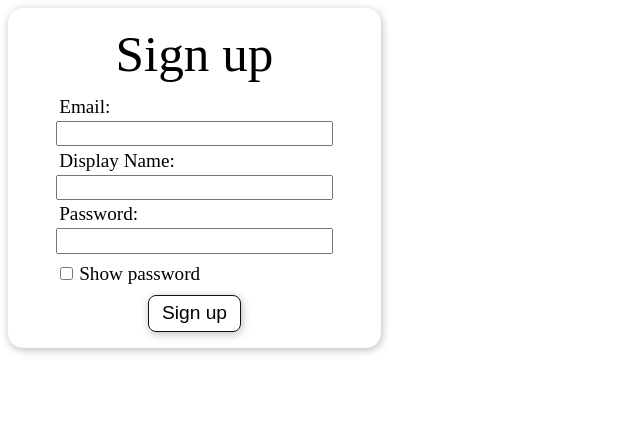
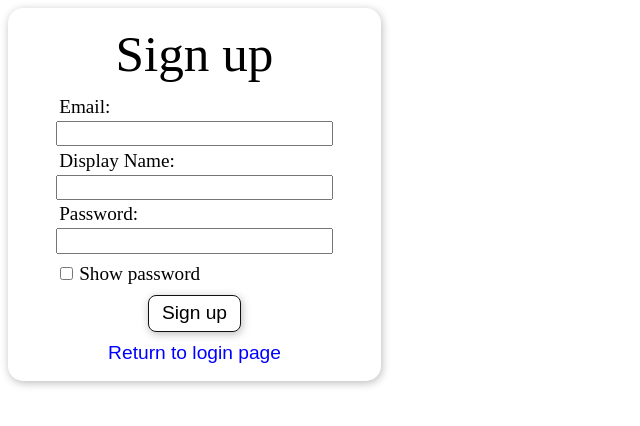
Before and after one commit to Knikkey/daily-happiness, a React (Vite) app: page / in a window 1280 px wide. Both pictures are taken after a click on the button "Sign up". Shown: the top 426 px of the page, without its empty margins (0-640 px from the left). Built offline with nearby package versions, Linux system fonts and the light colour scheme; no server answers.

Commit message:
fixed double error bug with login and signup

```diff
--- a/src/hooks/useLogin.tsx
+++ b/src/hooks/useLogin.tsx
@@ -13,11 +13,10 @@ export function useLogin() {
     try {
       const response = await signInWithEmailAndPassword(auth, email, password);
       dispatch({ type: "LOGIN", payload: response.user });
-      console.log("logged in!", response.user);
     } catch (err: any) {
       setLoginError(err.message);
     }
   };
 
-  return { loginError, login };
+  return { loginError, setLoginError, login };
 }
--- a/src/hooks/useSignup.tsx
+++ b/src/hooks/useSignup.tsx
@@ -22,11 +22,10 @@ export function useSignup() {
       );
       await updateProfile(response.user, { displayName });
       dispatch({ type: "LOGIN", payload: response.user });
-      console.log("signed up!", response.user);
     } catch (err: any) {
       setSignupError(err.message);
     }
   };
 
-  return { signupError, signup };
+  return { signupError, setSignupError, signup };
 }
--- a/src/pages/login/Login.tsx
+++ b/src/pages/login/Login.tsx
@@ -12,15 +12,23 @@ export default function Login() {
   const [password, setPassword] = useState("");
   const [showPassword, setShowPassword] = useState(false);
   const [displayName, setDisplayName] = useState("");
+  const [isPending, setIsPending] = useState(false);
+  const [error, setError] = useState<any>(null);
 
   //hooks
-  const { signupError, signup } = useSignup();
-  const { loginError, login } = useLogin();
+  const { signupError, setSignupError, signup } = useSignup();
+  const { loginError, setLoginError, login } = useLogin();
 
   //handlers
-  const submitHandler = (e: React.FormEvent) => {
+  const submitHandler = async (e: React.FormEvent) => {
     e.preventDefault();
-    signupPage ? signup(email, password, displayName) : login(email, password);
+    setSignupError(null);
+    setLoginError(null);
+    setIsPending(true);
+    signupPage
+      ? await signup(email, password, displayName)
+      : await login(email, password);
+    setIsPending(false);
   };
 
   return (
@@ -62,19 +70,35 @@ export default function Login() {
           />
           <label htmlFor="passwordCheckBox">Show password</label>
         </div>
-
-        <button type="submit">{!signupPage ? "Login" : "Sign up"}</button>
+        {signupPage && (
+          <button type="submit">
+            {isPending ? "Authenticating..." : "Sign up"}
+          </button>
+        )}
+        {!signupPage && (
+          <button type="submit">
+            {isPending ? "Authenticating..." : "Log in"}
+          </button>
+        )}
 
         {signupError && <p className={styles.error}>{signupError}</p>}
         {loginError && <p className={styles.error}>{loginError}</p>}
       </form>
-      {!signupPage && (
-        <div className={styles["signup-container"]}>
-          <button onClick={() => setSignupPage(true)}>Sign up</button>
-          <button>Forgot username</button>
-          <button>Forgot password</button>
-        </div>
-      )}
+
+      <div className={styles["signup-container"]}>
+        {signupPage && (
+          <button onClick={() => setSignupPage(false)}>
+            Return to login page
+          </button>
+        )}
+        {!signupPage && (
+          <>
+            <button onClick={() => setSignupPage(true)}>Sign up</button>
+            <button>Forgot username</button>
+            <button>Forgot password</button>
+          </>
+        )}
+      </div>
     </div>
   );
 }
```
